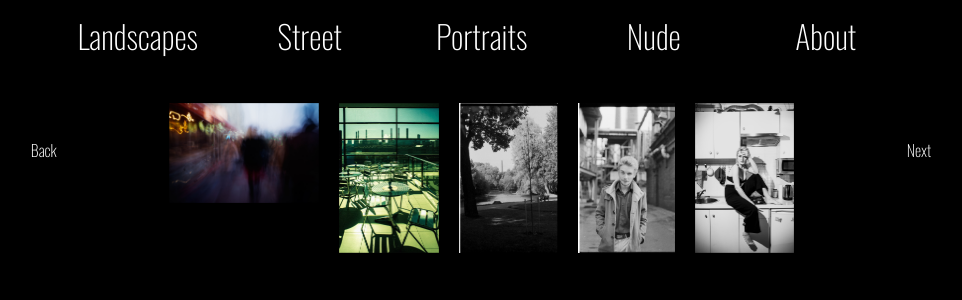
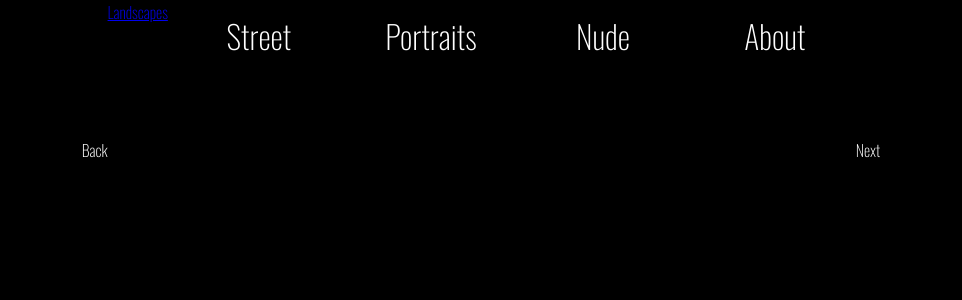
Before and after one commit to Manuletti/Buldyk-portfolio, a Vue app in the folder buldyk-photo/: page /portfolio in a window 1280 px wide. Shown: the top 300 px of the page, without its empty margins (159-1121 px from the left). Built offline with nearby package versions, Linux system fonts and the light colour scheme.

Commit message:
dynamic routing

```diff
--- a/buldyk-photo/src/components/NavigationBar.vue
+++ b/buldyk-photo/src/components/NavigationBar.vue
@@ -2,7 +2,7 @@
 
 <template>
   <nav>
-    <button>Landscapes</button>
+    <router-link to="/portfolio/landscapes">Landscapes</router-link>
     <button>Street</button>
     <button>Portraits</button>
     <button>Nude</button>
--- a/buldyk-photo/src/router/index.ts
+++ b/buldyk-photo/src/router/index.ts
@@ -2,6 +2,45 @@ import AppVue from "@/App.vue";
 import WelcomePage from "@/views/WelcomePage.vue";
 import PortfolioPage from "@/views/PortfolioPage.vue";
 import { createRouter, createWebHistory } from "vue-router";
+import GanreGalleryVue from "@/components/GanreGallery.vue";
+
+const photoTest = [
+  {
+    source: "../../public/img/Welcome2500.jpg",
+    title: "Nevsky prospect",
+    date: 2017,
+    description: "",
+    info: "",
+  },
+  {
+    source: "../../public/img/IndustrialLandscape.jpg",
+    title: "Industrial Landscape, Moscow",
+    date: 2014,
+    description: "Gagarinskyi TC",
+    info: "",
+  },
+  {
+    source: "../../public/img/LandscapeChemney.jpg",
+    title: "Landscape with a pipe",
+    date: 2016,
+    description: "Spb, Narvskaya",
+    info: "",
+  },
+  {
+    source: "../../public/img/Markov.jpg",
+    title: "Vadim",
+    date: 2015,
+    description: "",
+    info: "",
+  },
+  {
+    source: "../../public/img/NastyaKitchen.jpg",
+    title: "Nastya",
+    date: 2018,
+    description: "",
+    info: "",
+  },
+];
 
 const router = createRouter({
   history: createWebHistory(),
@@ -22,6 +61,14 @@ const router = createRouter({
       name: "porfolio",
       component: PortfolioPage,
     },
+    {
+      path: "/portfolio/:ganre",
+      name: "ganre",
+      component: GanreGalleryVue,
+      props: {
+        photoList: photoTest,
+      },
+    },
   ],
 });
 
--- a/buldyk-photo/src/views/PortfolioPage.vue
+++ b/buldyk-photo/src/views/PortfolioPage.vue
@@ -2,43 +2,7 @@
 import NavigationBar from "../components/NavigationBar.vue";
 import GanreGallery from "../components/GanreGallery.vue";
 
-const photoTest = [
-  {
-    source: "../../public/img/Welcome2500.jpg",
-    title: "Nevsky prospect",
-    date: 2017,
-    description: "",
-    info: "",
-  },
-  {
-    source: "../../public/img/IndustrialLandscape.jpg",
-    title: "Industrial Landscape, Moscow",
-    date: 2014,
-    description: "Gagarinskyi TC",
-    info: "",
-  },
-  {
-    source: "../../public/img/LandscapeChemney.jpg",
-    title: "Landscape with a pipe",
-    date: 2016,
-    description: "Spb, Narvskaya",
-    info: "",
-  },
-  {
-    source: "../../public/img/Markov.jpg",
-    title: "Vadim",
-    date: 2015,
-    description: "",
-    info: "",
-  },
-  {
-    source: "../../public/img/NastyaKitchen.jpg",
-    title: "Nastya",
-    date: 2018,
-    description: "",
-    info: "",
-  },
-];
+
 </script>
 
 <template>
@@ -47,7 +11,7 @@ const photoTest = [
     <div class="nav-btn">Back</div>
     <main>
       <NavigationBar />
-      <GanreGallery :photoList="photoTest" />
+      <router-view></router-view>
     </main>
     <div class="nav-btn">Next</div>
   </body>
```
